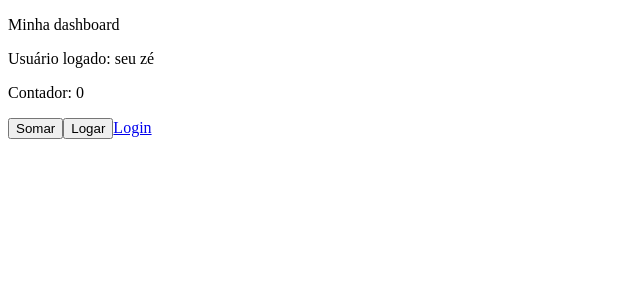
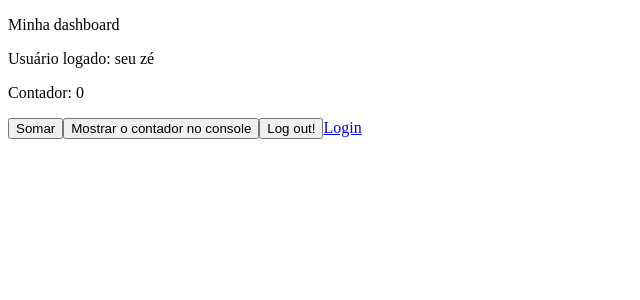
Before and after one commit to iguimaraesf/aulas-react, a React (Create React App) app: page /pagina-inicial in a window 1280 px wide. Shown: the top 300 px of the page, without its empty margins (0-640 px from the left). Built offline with nearby package versions, Linux system fonts and the light colour scheme.

Commit message:
feat: [Aula17] hook personalizado

```diff
--- a/src/App.tsx
+++ b/src/App.tsx
@@ -7,7 +7,7 @@ import { UsuarioLogadoProvider } from "./shared/contexts";
 // Isso ajuda o intellisense do Visual Studio Code
 export const App = () => {
   return (
-    <UsuarioLogadoProvider nomeDoUsuario='(nenhum)'>
+    <UsuarioLogadoProvider nomeDoUsuario='(nenhum)' logout={() => console.log('saida... no App.tsx')}>
       <AppRoutes/>
     </UsuarioLogadoProvider>
   );
--- a/src/pages/dashboard/Dashboard.tsx
+++ b/src/pages/dashboard/Dashboard.tsx
@@ -6,7 +6,7 @@ export const Dashboard = () => {
     // contador somente para exemplo do useRef
     const counterRef = useRef({counter: 0})
 
-    const {nomeDoUsuario} = useUsuarioLogado()
+    const {nomeDoUsuario, logout} = useUsuarioLogado()
 
     return (
         <div>
@@ -14,7 +14,8 @@ export const Dashboard = () => {
             <p>Usuário logado: {nomeDoUsuario}</p>
             <p>Contador: {counterRef.current.counter}</p>
             <button onClick={() => counterRef.current.counter++}>Somar</button>
-            <button onClick={() => console.log(counterRef.current.counter)}>Logar</button>
+            <button onClick={() => console.log(counterRef.current.counter)}>Mostrar o contador no console</button>
+            <button onClick={logout}>Log out!</button>
             <Link to="/entrar">Login</Link>
         </div>
     )
--- a/src/shared/contexts/usuarioLogado.tsx
+++ b/src/shared/contexts/usuarioLogado.tsx
@@ -1,14 +1,18 @@
-import { createContext } from "react";
+import { createContext, useCallback } from "react";
 
 interface UsuarioLogadoContextData {
     nomeDoUsuario: string
+    logout: () => void
     children?: React.ReactNode
 }
 export const UsuarioLogadoContext = createContext<UsuarioLogadoContextData>({} as UsuarioLogadoContextData)
 
 export const UsuarioLogadoProvider: React.FC<UsuarioLogadoContextData> = ({children}) => {
+    const handleLogout = useCallback(() => {
+        console.log("logout executou")
+    }, [])
     return (
-        <UsuarioLogadoContext.Provider value={{ nomeDoUsuario: 'seu zé'}}>
+        <UsuarioLogadoContext.Provider value={{ nomeDoUsuario: 'seu zé', logout: handleLogout}}>
             {children}
         </UsuarioLogadoContext.Provider>
     )
```
Also changed, not shown: 1 other file (tests, documents, lock files or other folders).
